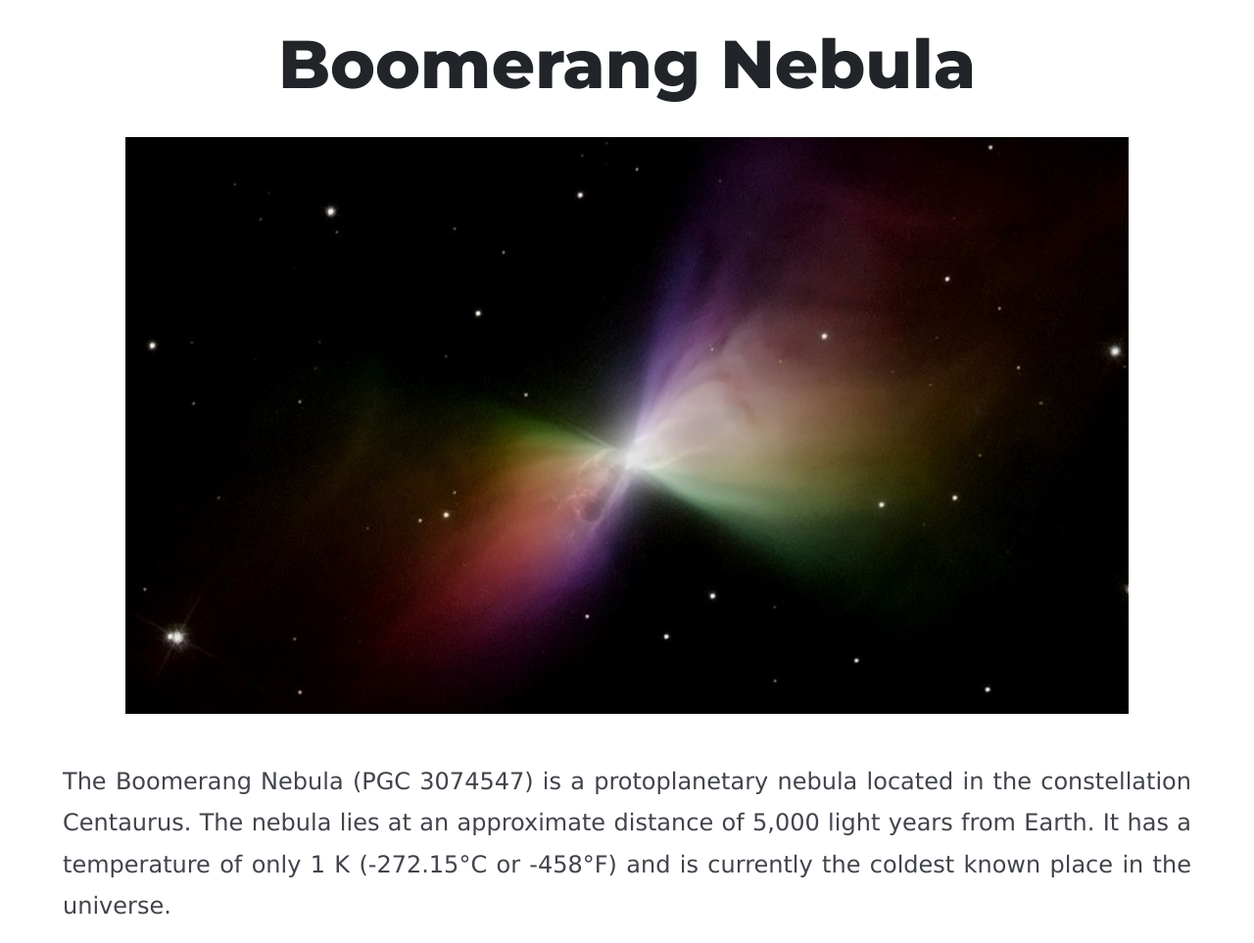
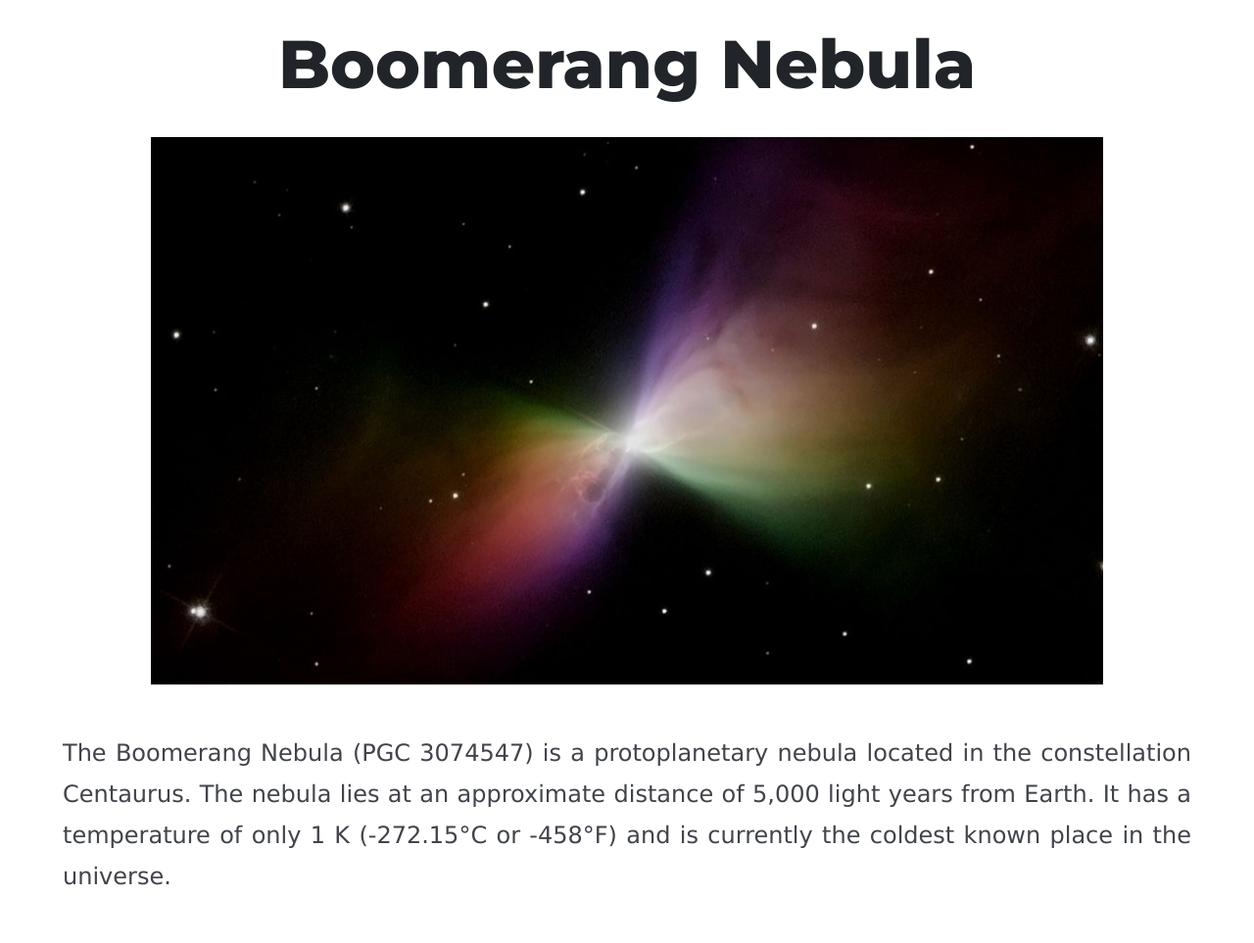
Before and after one commit to Abhineetnehra/The-Cosmos, a Node server app: page /Boomerang in a window 1280 px wide. Shown: the part 104-1067 px from the top of the page at 98% size. Run offline with Node 20, Linux system fonts and the light colour scheme; some libraries are stand-ins or nearby versions.

Commit message:
Update style.css

```diff
--- a/public/style/style.css
+++ b/public/style/style.css
@@ -144,7 +144,7 @@ p{
 }
 /*--------------------------------------------------------------------------------------------------------------------------------------*/
 .milkyimg{
-  width:80%;
+  width:76%;
   margin:1px 0pc 10px 0px;
 }
 .milkyimage{
```
